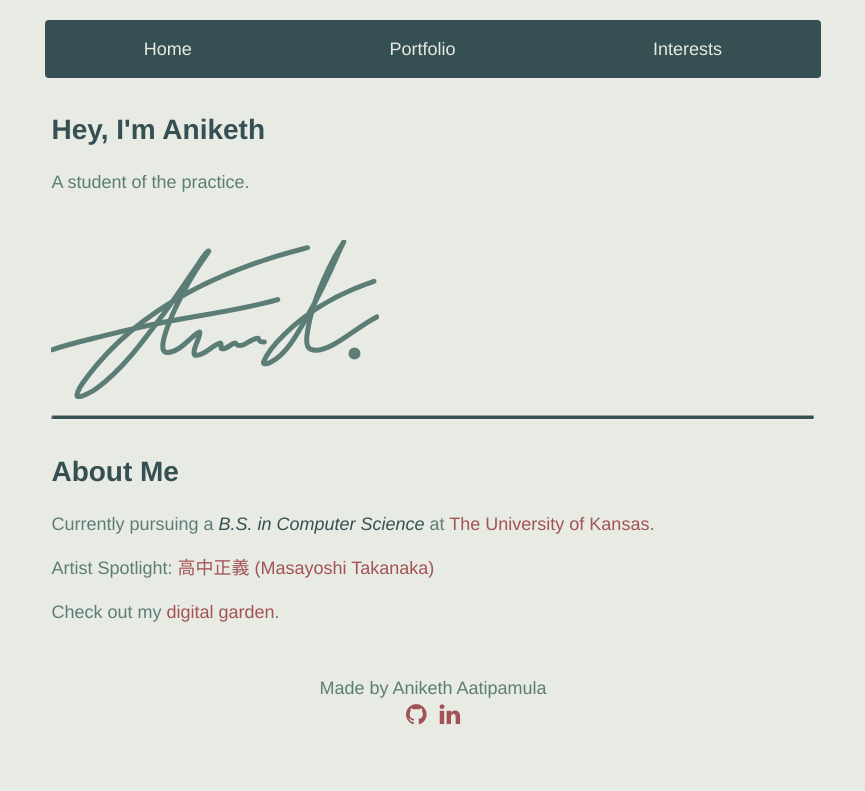
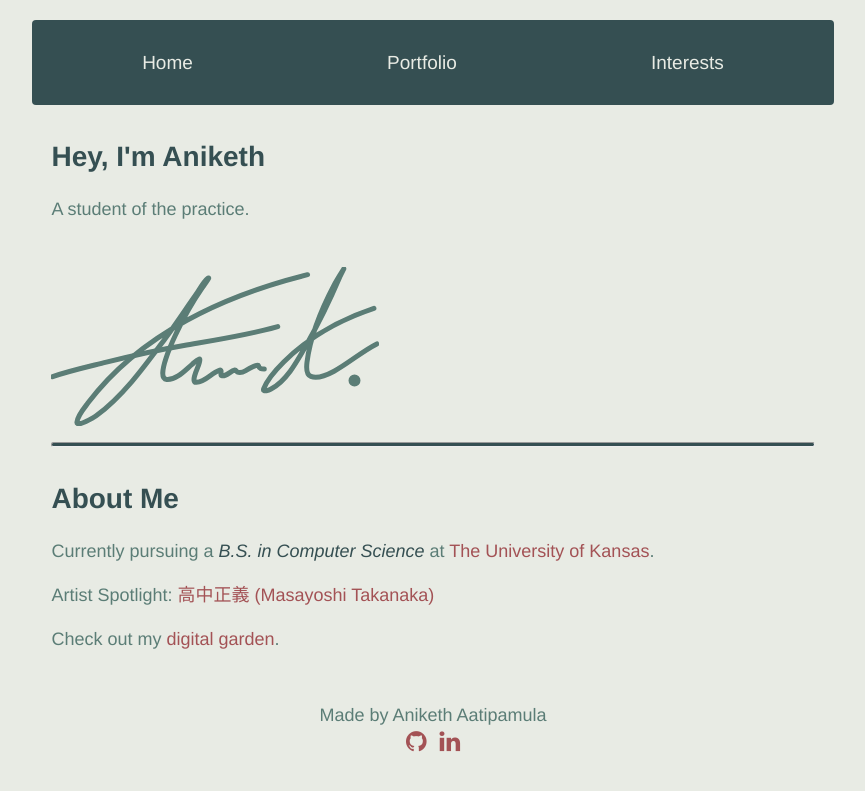
Before and after one commit to aaatipamula/aaatipamula.github.io, a Jekyll site: the page built from index.md, in a window 1280 px wide. Shown: the top 791 px of the page, without its empty margins (207-1072 px from the left). Built offline with Jekyll 4.4.1, drawn with Linux system fonts in a browser that asks for light colours.

Commit message:
updates to navbar styling and ignore http.log file (#10)

```diff
--- a/_sass/nav.scss
+++ b/_sass/nav.scss
@@ -6,34 +6,37 @@ nav {
   overflow: hidden;
   margin-bottom: 2rem;
   border-radius: .25rem;
+  padding: .8rem;
   background-color: $accent;
   display: flex;
   justify-content: space-around;
   width: 81%;
 }
 
-// make links blocks and change the colors
+// Make links blocks and change the colors
 nav a {
   display: block;
   text-align: center;
   color: $primary;
-  padding: 1rem 1em;
+  padding: 1rem 1.5rem;
+  border-radius: .25rem;
+  font-size: 15px;
 }
 
-nav a.onpage {
-  background-color: $accenthl;
+
+// Change the hover color
+nav a:hover, nav a.onpage{
+  background: $accenthl;
   color: $primaryhl;
 }
 
-// change the hover color
-nav a:hover {
-  background-color: $accenthl;
-  color: $primaryhl;
-}
-
-// adjust size of nav when on a bigger screen
+// Adjust size of nav when on a bigger screen
 @media screen and (min-width: 480px) {
   nav {
     width: 61%;
   }
+
+  nav a {
+    font-size: 19px;
+  }
 }
```
Also changed, not shown: 1 other file.
